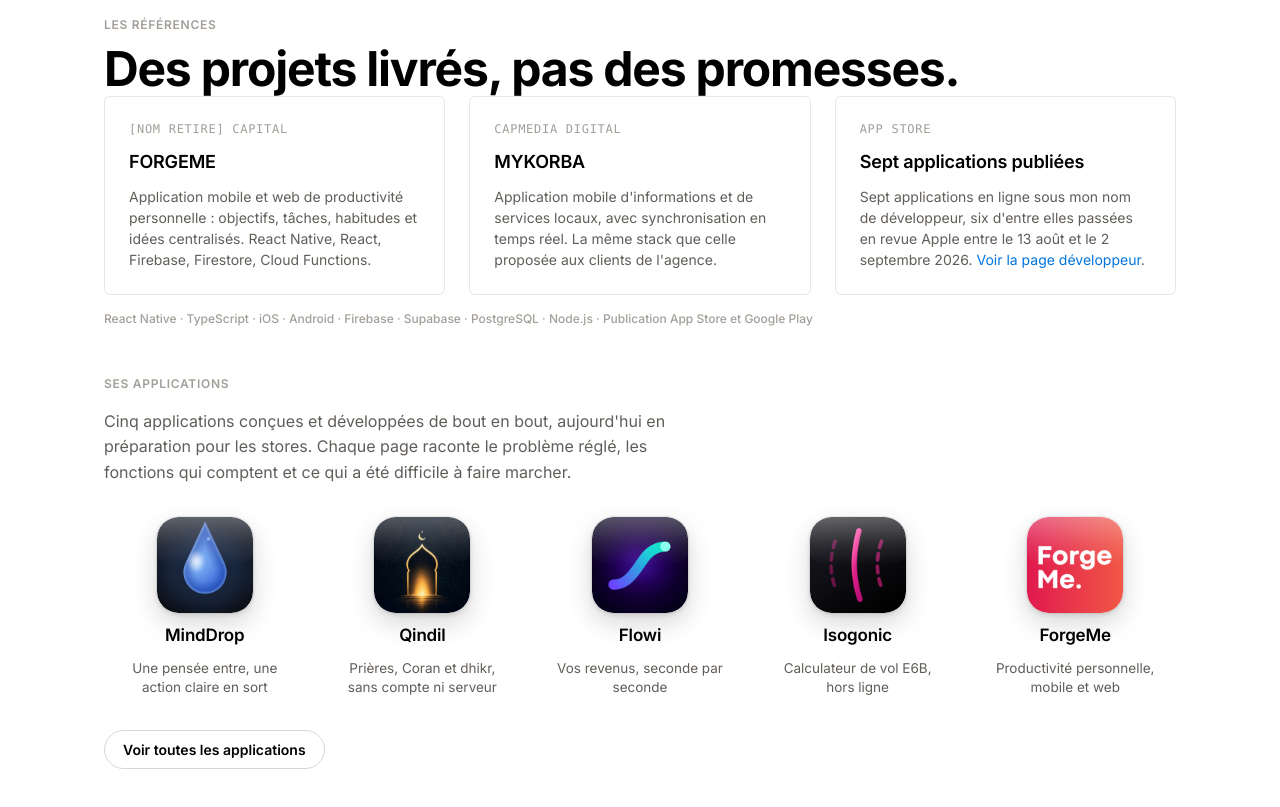
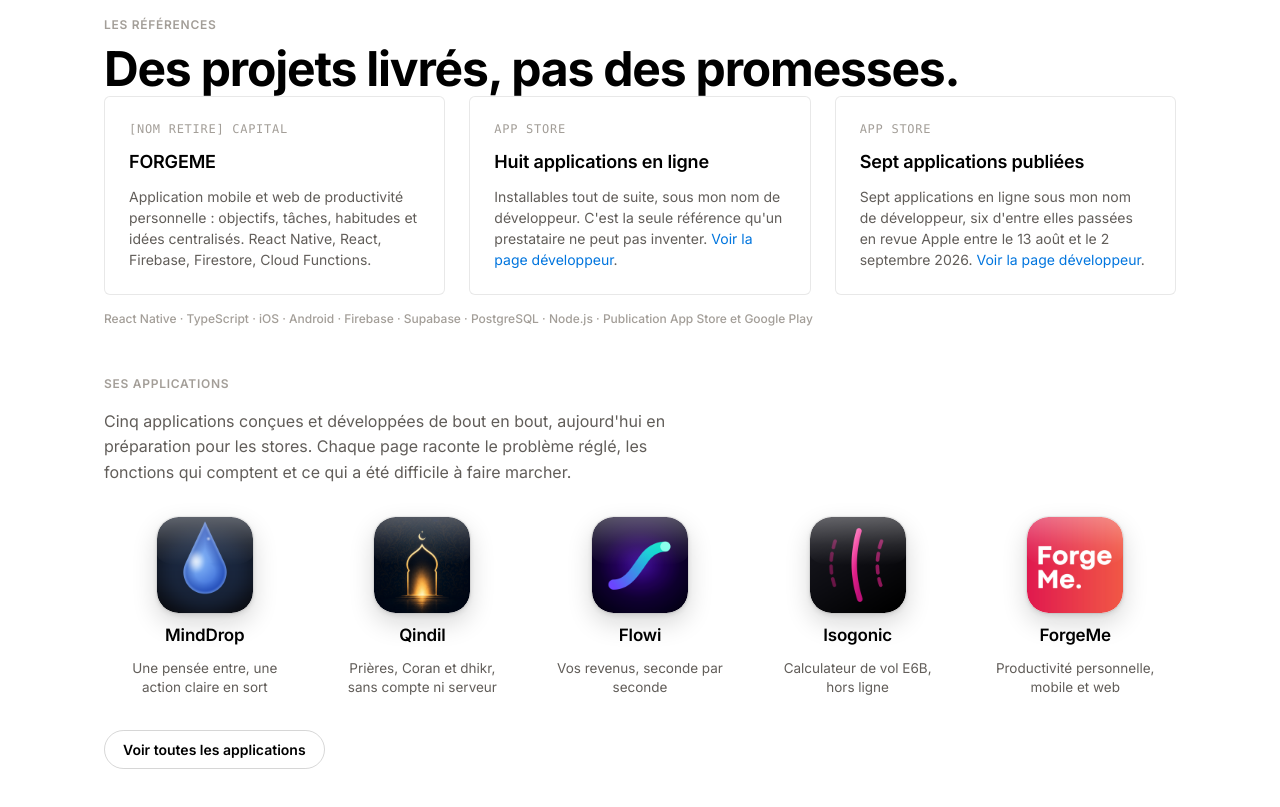
Before and after one commit to Nadir-Bensalah/capmedia-formations, a website: page agence/fondateur.html in a window 1280 px wide. Shown: the part 1140-1947 px from the top of the page. Drawn offline with Linux system fonts and the light colour scheme.

Commit message:
MyKorba retiré des dernières références françaises
mykorba.tn ne sert plus qu'une page par défaut d'hébergeur : la référence renvoyait
un visiteur curieux vers une page vide, ce qui dit l'abandon plutôt que le travail.
Remplacée par les huit applications installables de la page développeur Apple, sur
la version française et anglaise de la page fondateur.

```diff
--- a/agence/fondateur.html
+++ b/agence/fondateur.html
@@ -135,12 +135,12 @@
         </p>
       </div>
       <div class="carte pile g-3">
-        <p class="etiquette-mono">Capmedia Digital</p>
-        <p class="t-h3" style="font-size:18px">MYKORBA</p>
+        <p class="etiquette-mono">App Store</p>
+        <p class="t-h3" style="font-size:18px">Huit applications en ligne</p>
         <p class="t-petit t-2">
-          Application mobile d'informations et de services locaux, avec
-          synchronisation en temps réel. La même stack que celle proposée
-          aux clients de l'agence.
+          Installables tout de suite, sous mon nom de développeur. C'est la seule
+          référence qu'un prestataire ne peut pas inventer.
+          <a href="https://apps.apple.com/fr/developer/nadir-ben-salah/id1840135316" target="_blank" rel="noopener">Voir la page développeur</a>.
         </p>
       </div>
       <div class="carte pile g-3">
```
Also changed, not shown: agence/en/founder.html (+5 -4 lines).
